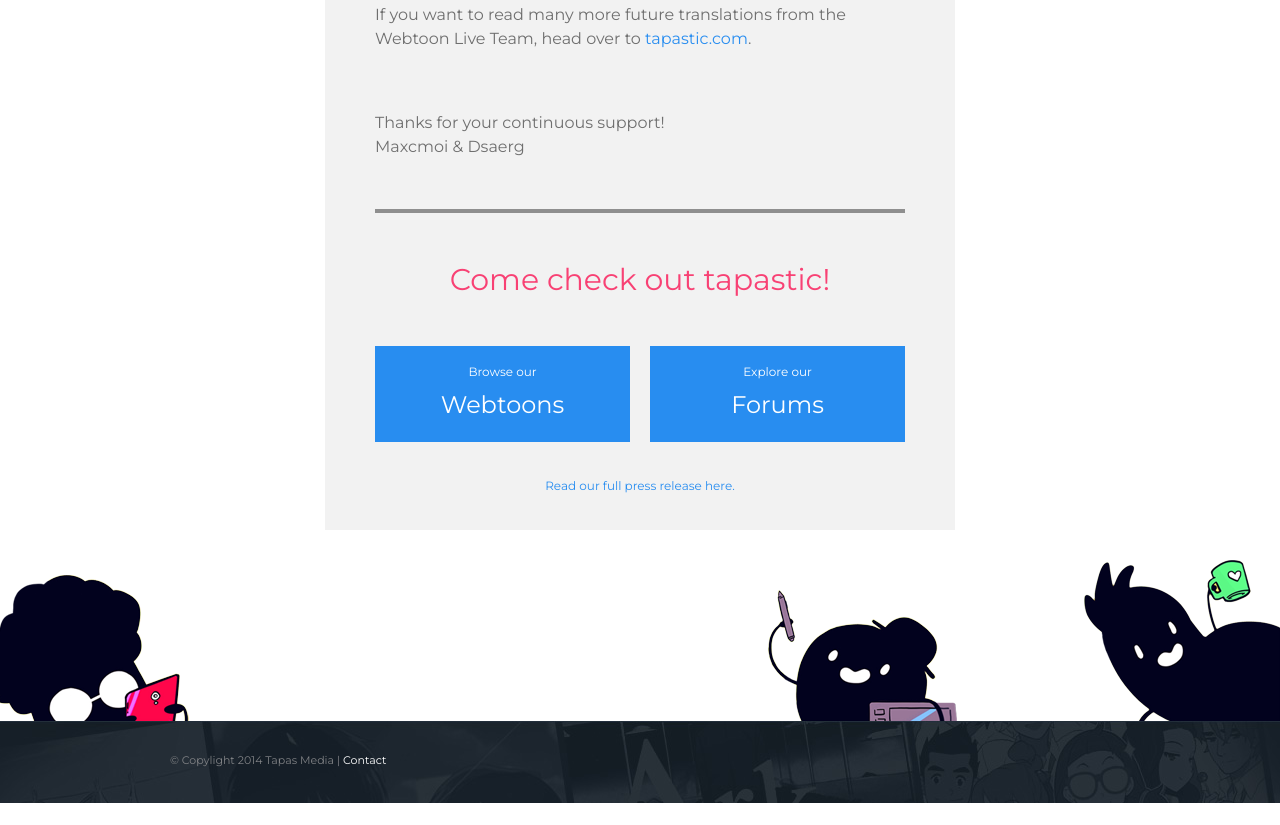
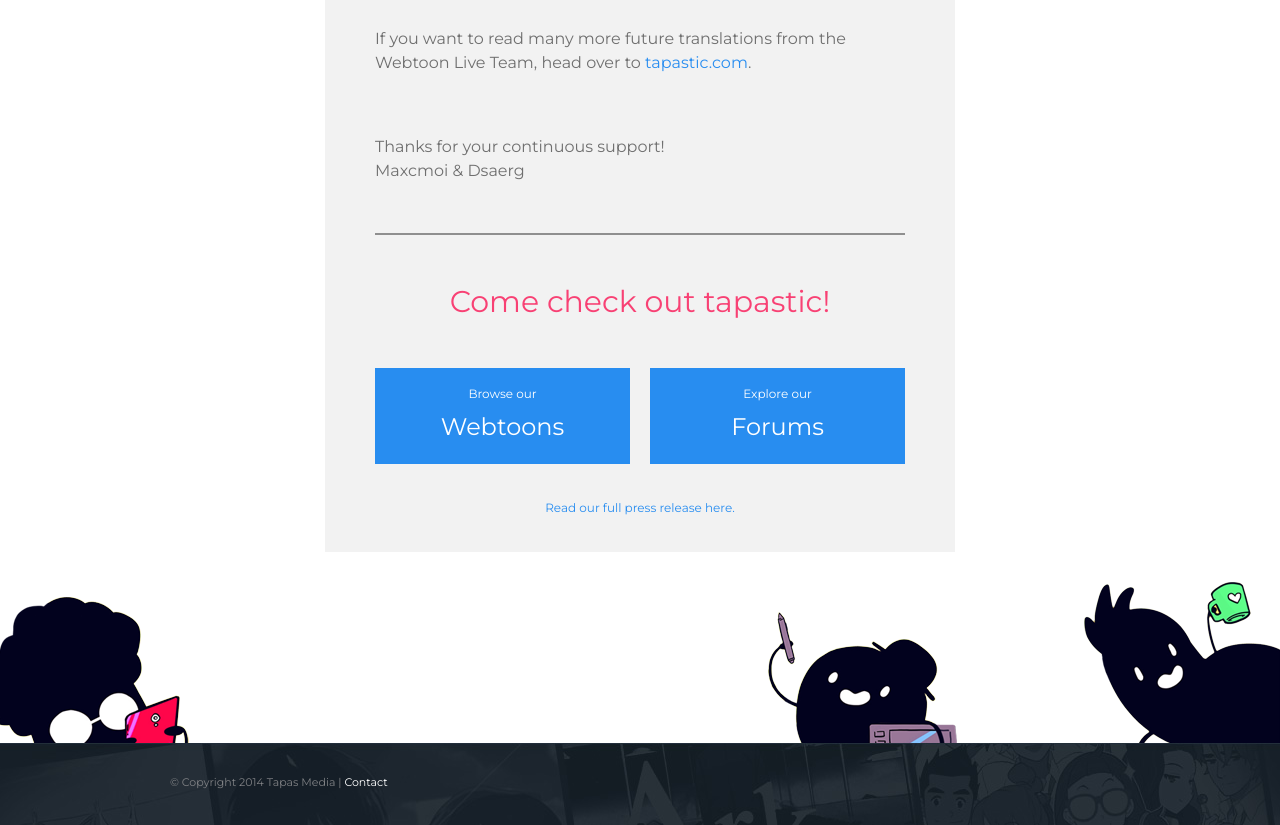
Before and after one commit to comicpanda/webtoon-live, a plain HTML site: page index.html in a window 1280 px wide. Shown: the part 1145-1970 px from the top of the page. Before the commit the page ends 1948 px from the top, so only its background shows below. Drawn offline with Linux system fonts and the light colour scheme.

Commit message:
Fix feedback.

```diff
--- a/css/style.css
+++ b/css/style.css
@@ -18,11 +18,11 @@
 a {
     text-decoration: none;
     color: #288DF0;
-    -webkit-transition: color 0.2s ease-in-out, background-color 0.2s ease-in-out;
-    -moz-transition: color  0.2s ease-in-out, background-color 0.2s ease-in-out;
-    -ms-transition: color 0.2s ease-in-out, background-color 0.2s ease-in-out;
-    -o-transition: color 0.2s ease-in-out, background-color 0.2s ease-in-out;
-    transition: color 0.2s ease-in-out, background-color 0.2s ease-in-out;
+    -webkit-transition: color 0.1s ease-in-out, background-color 0.1s ease-in-out;
+    -moz-transition: color  0.1s ease-in-out, background-color 0.1s ease-in-out;
+    -ms-transition: color 0.1s ease-in-out, background-color 0.1s ease-in-out;
+    -o-transition: color 0.1s ease-in-out, background-color 0.1s ease-in-out;
+    transition: color 0.1s ease-in-out, background-color 0.1s ease-in-out;
 }
 a:hover {
     color: #F84174;
@@ -133,7 +133,7 @@
 }
 #body .contents .hr {
     height:0;
-    border: 2px solid #8F8F8F;
+    border: 1px solid #8F8F8F;
     margin: 50px 0;
 }
 #body .contents ul {
@@ -190,7 +190,7 @@
 #footer .images img.sausage {
     right: 0;
 }
-#footer .copylight {
+#footer .copyright {
     width: 940px;
     margin: 0 auto;
     color: #808285;
@@ -198,9 +198,9 @@
     font-size: 11px;
     padding-top: 26px;
 }
-#footer .copylight a {
+#footer .copyright a {
     color: #FFFFFF;
 }
-#footer .copylight a:hover {
+#footer .copyright a:hover {
     color: #F84174;
 }
--- a/index.html
+++ b/index.html
@@ -12,7 +12,7 @@
 <body>
 	<nav id="nav">
 		<div class="inner">
-			<a href="http://tapastic.com/collection/webtoon">
+			<a href="http://tapastic.com">
 				<img src="/image/logo-wtl.png" width="190" height="82" class="wtl">
 				<img src="/image/logo-tp.png" width="190" height="82" class="tp">
 			</a>
@@ -31,7 +31,7 @@
 				You may or you may not know it but myself and Dsaerg have been trying our hardest to export webtoons to an English audience; from projects like Cheese in the Trap to the Orange Marmalade webtoon and even venturing in US webtoons with Anna &amp; Toby. Sadly, we kept getting issues with copyrights, sometimes we managed to get permissions to translate webtoons but more often than not we were asked to drop projects. This has caused you and us a great amount of pain and deception. This ends today!
 			</p>
 			<p class="p">
-                <strong>We've decided to team up with the team at <a href="http://tapastic.com/collection/webtoon">Tapastic</a>.</strong> The folks at Tapastic are exporting Daum.net webtoons; we firmly believe that their webtoon portfolio is what we all have ever wanted.
+                <strong>We've decided to team up with the team at <a href="http://tapastic.com/collection/webtoon">Tapastic</a>.</strong> Tapastic offers great selection of webcomics including some of the best Korean webtoons; we firmly believe that their webtoon portfolio is what we all have ever wanted.
 			</p>
 			<p>
             If you want to read many more future translations from the Webtoon Live Team, head over to <a href="http://tapastic.com/collection/webtoon">tapastic.com</a>.
@@ -65,7 +65,7 @@
             <img src="/image/hat.png" width="190" height="131" class="hat">
             <img src="/image/mr-sausage.png" width="196" height="161" class="sausage">
         </div>
-        <p class="copylight">&copy; Copylight 2014 Tapas Media | <a href="mailto:hello@tapastic.com">Contact</a></p>
+        <p class="copyright">&copy; Copyright 2014 Tapas Media | <a href="mailto:hello@tapastic.com">Contact</a></p>
     </footer>
 </body>
 </html>
```
